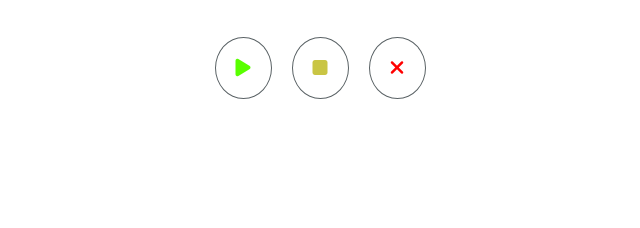
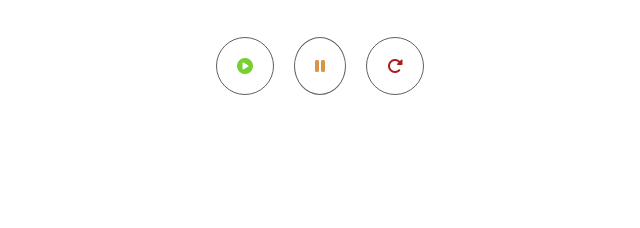
Before and after one commit to DecentRohit/CNinjaTest, a plain HTML site: page index.html in a window 1280 px wide. Shown: the part 461-689 px from the top of the page, 320-960 px from the left. Drawn offline with Linux system fonts and the light colour scheme.

Commit message:
Update index.html

```diff
--- a/index.html
+++ b/index.html
@@ -32,9 +32,9 @@
         <div id="heading"><h1>Stopwatch</h1></div>
         <div id="timer-display"><span id="hour">00</span>:<span id="minute">00</span>:<span id="second">00</span></div>
         <div id="button-group">
-            <span class="btn" onclick="startTimer()"><i class="fa-solid fa-play" style="font-size:20px;color:rgb(89, 255, 0);"></i></span>
-            <span class="btn" onclick="stopTimer()"><i class="fa-solid fa-stop" style="font-size:20px;color:rgb(201, 197, 68);"></i></span>
-            <span class="btn" onclick="resetTimer()"><i class="fa-solid fa-xmark" style="font-size:20px;color:red;"></i></span>
+            <span class="btn" onclick="startTimer()"><i class="fa-solid fa-circle-play" style="color: #77d02f;"></i></i></span>
+            <span class="btn" onclick="stopTimer()"><i class="fa-solid fa-pause" style="color: #d99445;"></i></span>
+            <span class="btn" onclick="resetTimer()"><i class="fa-solid fa-rotate-right" style="color: #ad1a1a;"></i></i></span>
         </div>
     </div>
     <!-- footer section -->
```
